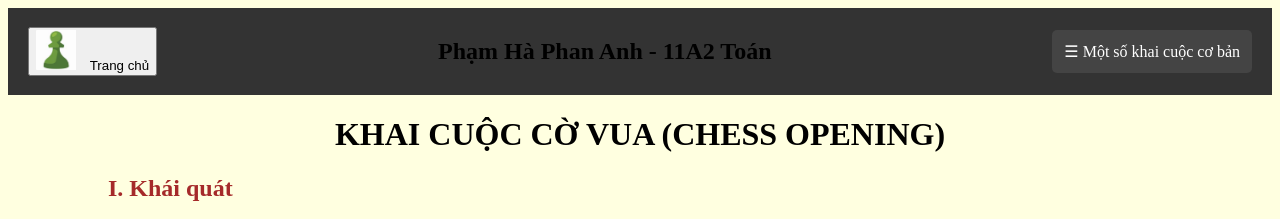
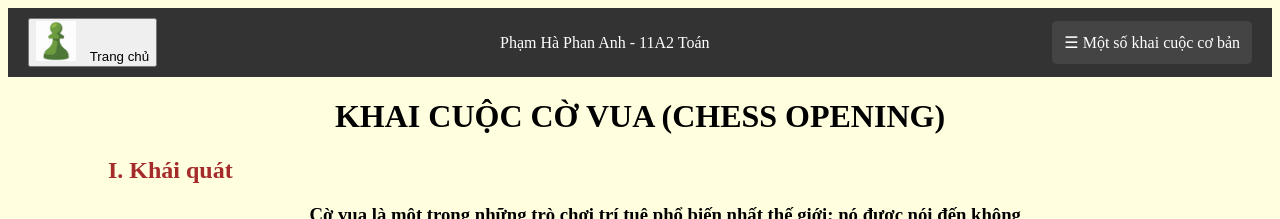
Before and after one commit to nar-1010/HK-Tin, a plain HTML site: page index.html in a window 1280 px wide. Shown: the top 219 px of the page. Drawn offline with Linux system fonts and the light colour scheme.

Commit message:
Update index.html

```diff
--- a/index.html
+++ b/index.html
@@ -92,6 +92,11 @@
             	width: 45%; /* Chiều rộng bằng 50% khung chứa */
             	height: auto; /* Chiều cao tự động điều chỉnh theo tỉ lệ */
         }
+	.name
+	{
+		color: white;
+		size:h2;
+	}
     	</style>
 </head>
 <body>
@@ -100,7 +105,7 @@
            <button onclick="history.go(-0)">
             <img src="3img.png" alt="Logo"> Trang chủ</button>
         </div>
-	<center><h2>Phạm Hà Phan Anh - 11A2 Toán</h2></center>
+	<center><div class="name">Phạm Hà Phan Anh - 11A2 Toán</div></center>
         <div class="dropdown">
             <div class="dropdown-icon">☰ Một số khai cuộc cơ bản</div> <!-- Biểu tượng (có thể thay bằng icon khác) -->
 
```
